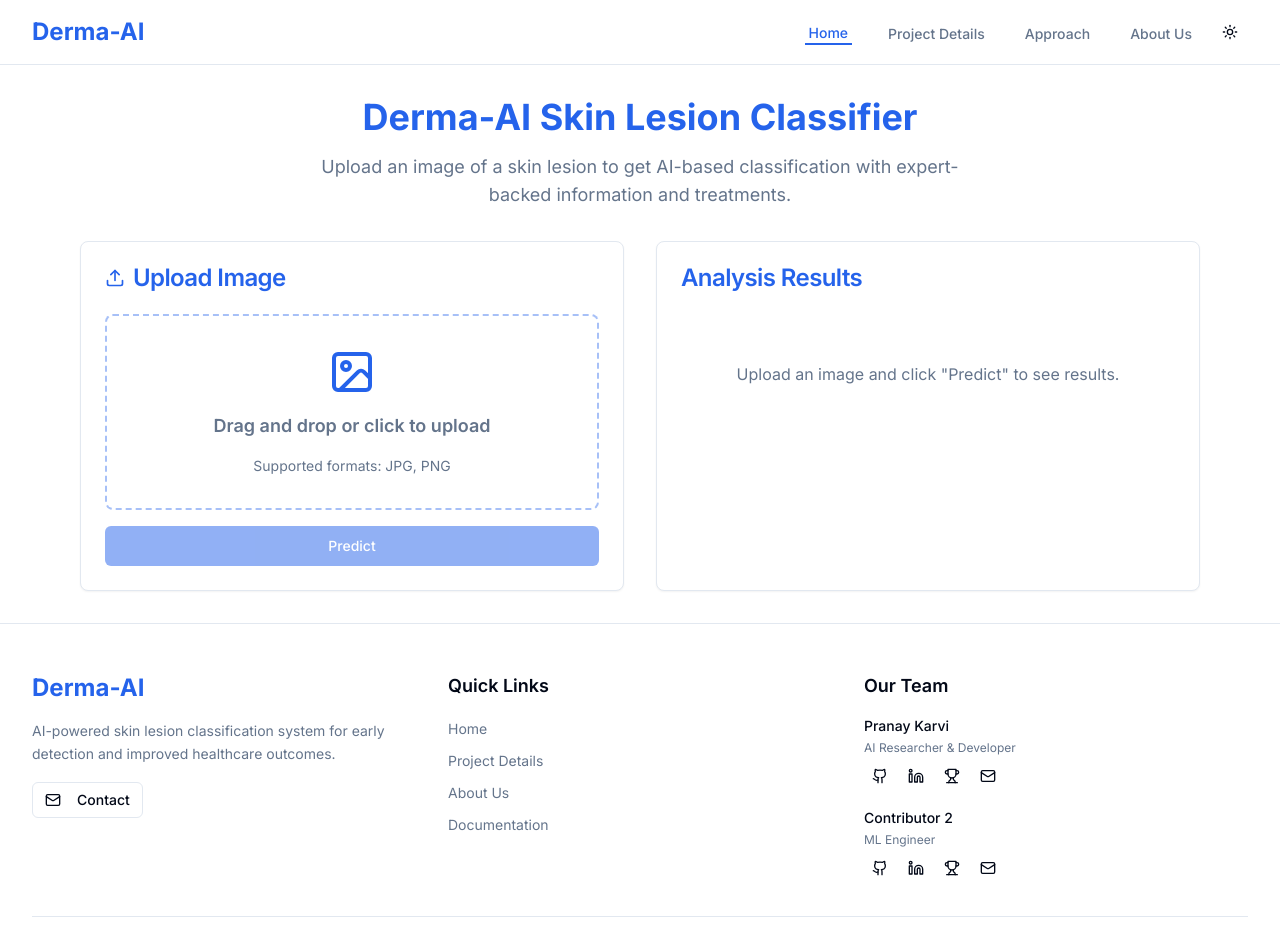
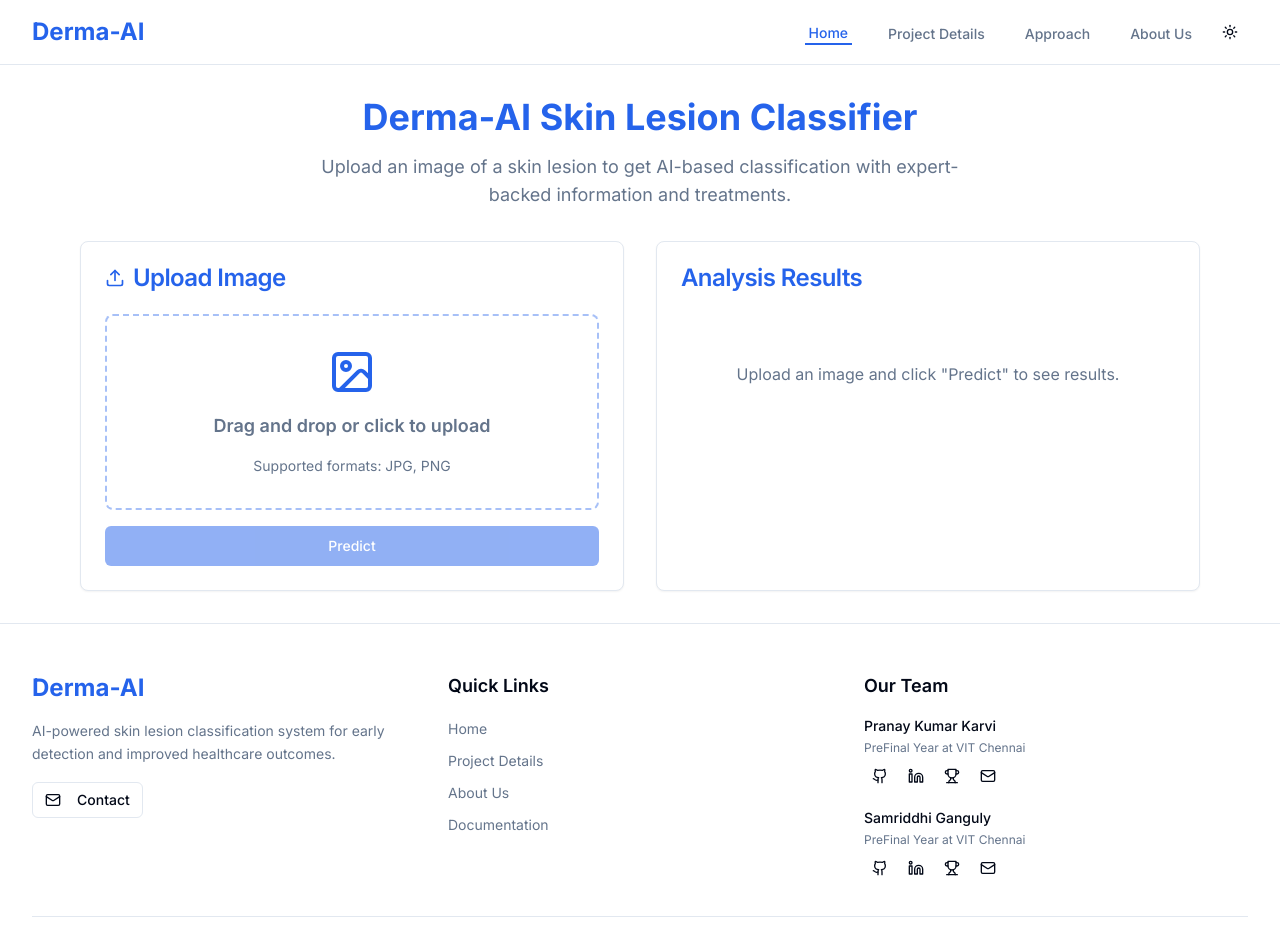
Before and after one commit to Pranaykarvi/derma-ai, a Next.js app in the folder frontend/: page / in a window 1280 px wide. Shown: the top 951 px of the page. Built offline with nearby package versions, Linux system fonts and the light colour scheme.

Commit message:
Update footer.tsx

```diff
--- a/frontend/components/footer.tsx
+++ b/frontend/components/footer.tsx
@@ -16,20 +16,20 @@ interface TeamMember {
 export default function Footer() {
   const teamMembers: TeamMember[] = [
     {
-      name: "Pranay Karvi",
-      role: "AI Researcher & Developer",
+      name: "Pranay Kumar Karvi",
+      role: "PreFinal Year at VIT Chennai",
       github: "https://github.com/pranaykarvi",
       linkedin: "https://linkedin.com/in/pranaykarvi",
       kaggle: "https://kaggle.com/pranaykarvi",
       email: "pranaykarvi@gmail.com",
     },
     {
-      name: "Contributor 2",
-      role: "ML Engineer",
-      github: "https://github.com/contributor2",
-      linkedin: "https://linkedin.com/in/contributor2",
-      kaggle: "https://kaggle.com/contributor2",
-      email: "contributor2@vitstudent.ac.in",
+      name: "Samriddhi Ganguly",
+      role: "PreFinal Year at VIT Chennai",
+      github: "https://github.com/sammmmmyyyy",
+      linkedin: "https://www.linkedin.com/in/samriddhi-ganguly-2b173929a/",
+      kaggle: "https://kaggle.com/sammganguly05",
+      email: "samriddhi.ganguly05@gmail.com",
     },
   ]
 
```
